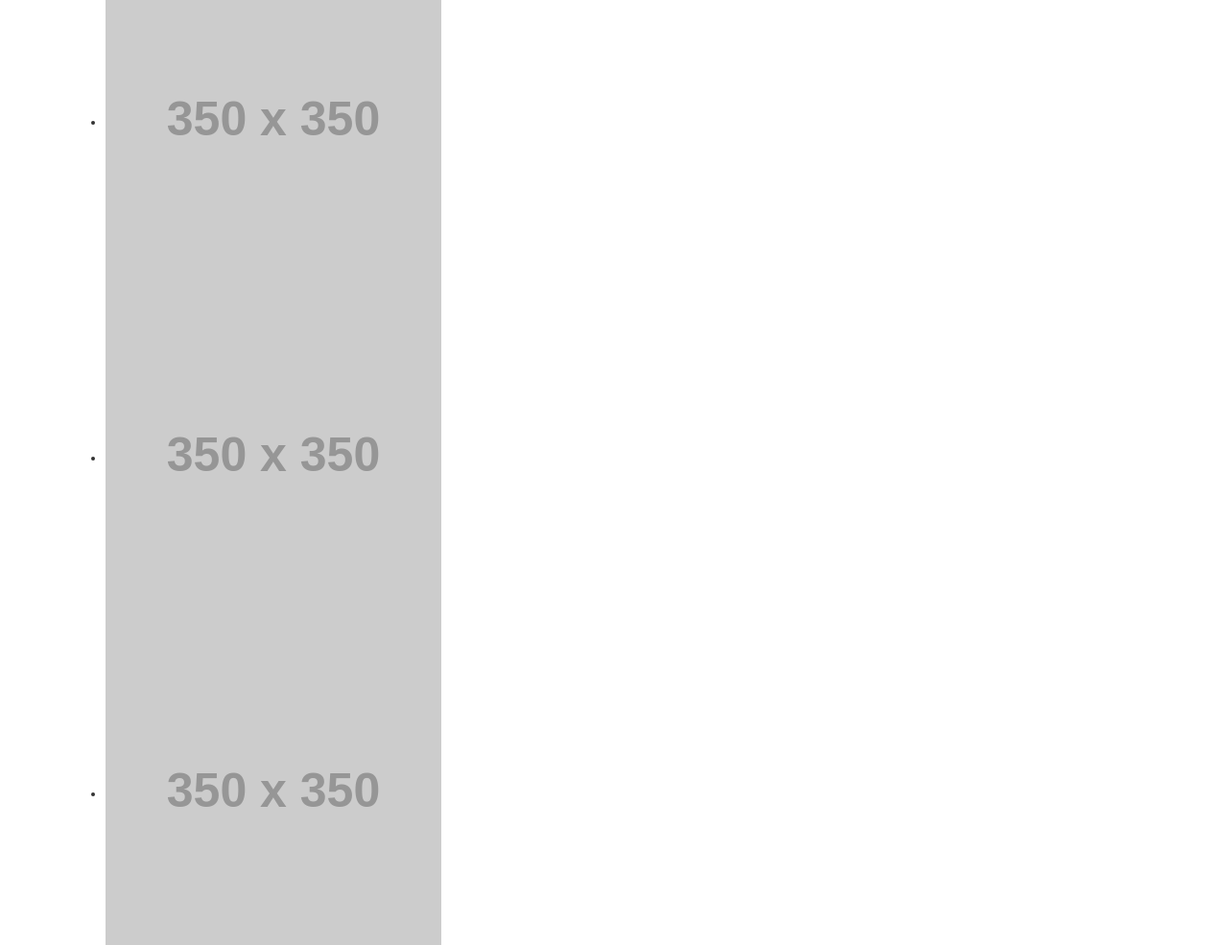
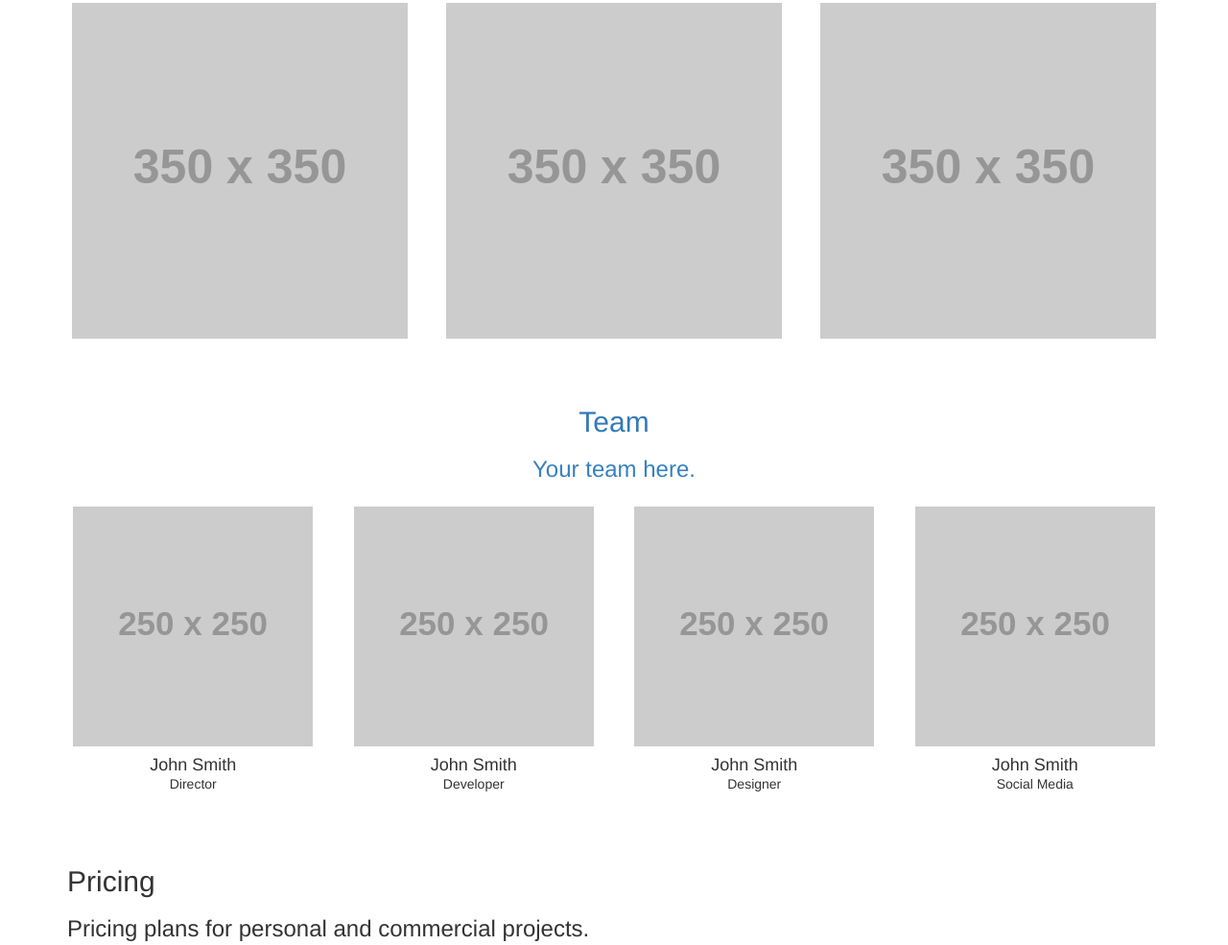
Before and after one commit to silvaleonardo/learn-bootstrap-less, a website: page dev/index.html in a window 1280 px wide. Shown: the part 1744-2729 px from the top of the page at 96% size. Drawn offline with nearby package versions, Linux system fonts and the light colour scheme; placeholder pictures from the web are drawn by us.

Commit message:
Profile e Team inseridos nos padroes Bootstrap

```diff
--- /dev/null
+++ b/dev/assets/stylesheets/less/portfolio.less
@@ -0,0 +1,18 @@
+// portfolio
+
+#portfolio {
+  .box-content {
+    ul {
+      &:extend(.list-unstyled);
+    }
+
+      li {
+        &:extend(.text-center);
+        .make-xs-column(12);
+        .make-sm-column(6);
+        .make-md-column(4);
+
+        .margin-top-bottom(15px);
+      }
+  }
+}
--- a/dev/assets/stylesheets/less/style.less
+++ b/dev/assets/stylesheets/less/style.less
@@ -18,3 +18,5 @@
 @import 'header';
 @import 'about';
 @import 'services';
+@import 'portfolio';
+@import 'team';
--- /dev/null
+++ b/dev/assets/stylesheets/less/team.less
@@ -0,0 +1,23 @@
+// team
+
+#team {
+  .box-content {
+    .item {
+      .make-xs-column(12);
+      .make-sm-column(6);
+      .make-md-column(3);
+
+      .margin-top-bottom(10px);
+
+      figure,
+      h4,
+      p {
+        &:extend(.text-center);
+      }
+
+      h4 {
+        margin-bottom: 0;
+      }
+    }
+  }
+}
--- a/dev/index.html
+++ b/dev/index.html
@@ -97,11 +97,11 @@
   </section><!-- #services -->
 
   <section class="ms-container" id="portfolio">
-    <div>
+    <div class="box-title">
       <h2>Portfolio</h2>
       <h3>Your portfolio images here.</h3>
     </div>
-    <div>
+    <div class="box-content">
       <ul>
         <li><img src="http://placehold.it/350x350" alt="Portfolio image 1"></li>
         <li><img src="http://placehold.it/350x350" alt="Portfolio image 2"></li>
@@ -114,37 +114,37 @@
   </section><!-- #portfolio -->
 
   <section class="ms-container" id="team">
-    <div>
+    <div class="box-title">
       <h2>Team</h2>
       <h3>Your team here.</h3>
     </div>
-    <div>
-      <div>
+    <div class="box-content">
+      <div class="item">
         <figure>
           <img src="http://placehold.it/250x250" alt="John Smith">
         </figure>
-        <h2>John Smith</h2>
+        <h4>John Smith</h4>
         <p>Director</p>
       </div>
-      <div>
+      <div class="item">
         <figure>
           <img src="http://placehold.it/250x250" alt="John Smith">
         </figure>
-        <h2>John Smith</h2>
+        <h4>John Smith</h4>
         <p>Developer</p>
       </div>
-      <div>
+      <div class="item">
         <figure>
           <img src="http://placehold.it/250x250" alt="John Smith">
         </figure>
-        <h2>John Smith</h2>
+        <h4>John Smith</h4>
         <p>Designer</p>
       </div>
-      <div>
+      <div class="item">
         <figure>
           <img src="http://placehold.it/250x250" alt="John Smith">
         </figure>
-        <h2>John Smith</h2>
+        <h4>John Smith</h4>
         <p>Social Media</p>
       </div>
     </div>
```
Also changed, not shown: dev/assets/stylesheets/style.css.
